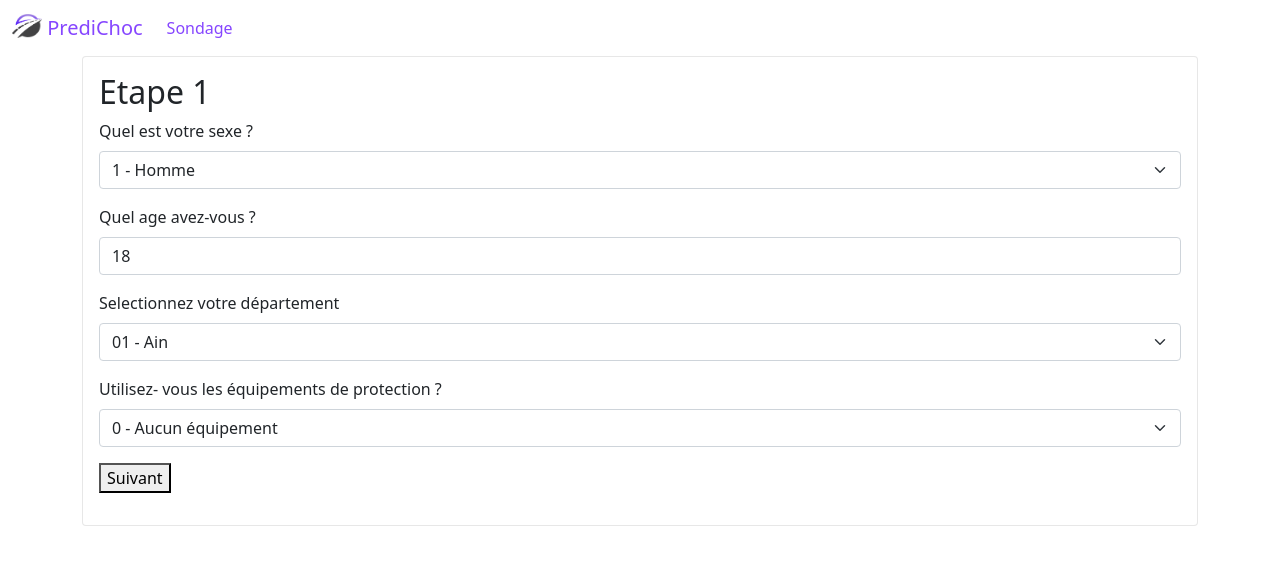
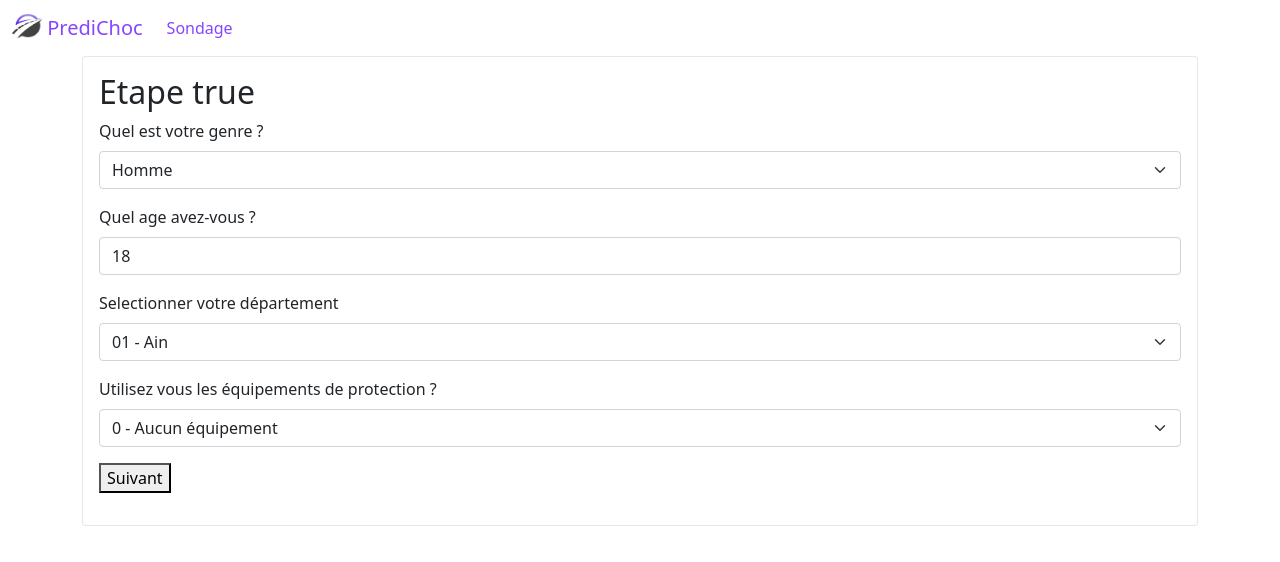
Before and after one commit to Assurance-Project-secure-road/predi-choc-front, a Vue app: page / in a window 1280 px wide. Shown: the top 562 px of the page. Built offline with nearby package versions, Linux system fonts and the light colour scheme.

Commit message:
Application des correction lors de la pull request

```diff
--- a/src/components/FirstStep.vue
+++ b/src/components/FirstStep.vue
@@ -4,12 +4,12 @@
             <h2>Etape {{ step }}</h2>
 
             <div class="mb-3">
-                <label for="age" class="form-label">Quel est votre sexe ?</label>
+                <label for="age" class="form-label">Quel est votre genre ?</label>
 
                 <select class="form-select" aria-label="Default select example">
-                    <option disabled>Choix sexe</option>
-                    <option value="1">1 - Homme</option>
-                    <option value="2">2 - Femme</option>
+                    <option disabled>Choix du genre</option>
+                    <option value="1">Homme</option>
+                    <option value="2">Femme</option>
                 </select>
             </div>
 
@@ -19,10 +19,10 @@
             </div>
 
             <div class="mb-3">
-                <label for="age" class="form-label">Selectionnez votre département</label>
+                <label for="age" class="form-label">Selectionner votre département</label>
 
                 <select class="form-select" aria-label="Default select example">
-                    <option disabled>Liste de département</option>
+                    <option disabled>Liste de départements</option>
                     <option
                         :value="dpt.departmentCode"
                         v-for="dpt in departement"
@@ -32,7 +32,7 @@
             </div>
 
             <div class="mb-3">
-                <label for="age" class="form-label">Utilisez- vous les équipements de protection ?</label>
+                <label for="age" class="form-label">Utilisez vous les équipements de protection ?</label>
 
                 <select class="form-select" aria-label="Default select example">
                     <option disabled>Choix des équipements</option>
--- a/src/views/Home.vue
+++ b/src/views/Home.vue
@@ -1,6 +1,6 @@
 <template>
   <div class="container">
-    <FirstStep :step="step+1" @next="handleNext" v-if="step < 5" />
+    <FirstStep :step="step==0" @next="handleNext" v-if="step < 5" />
     <Result :results="results" v-if="results.length > 0" />
   </div>
 </template>
```
